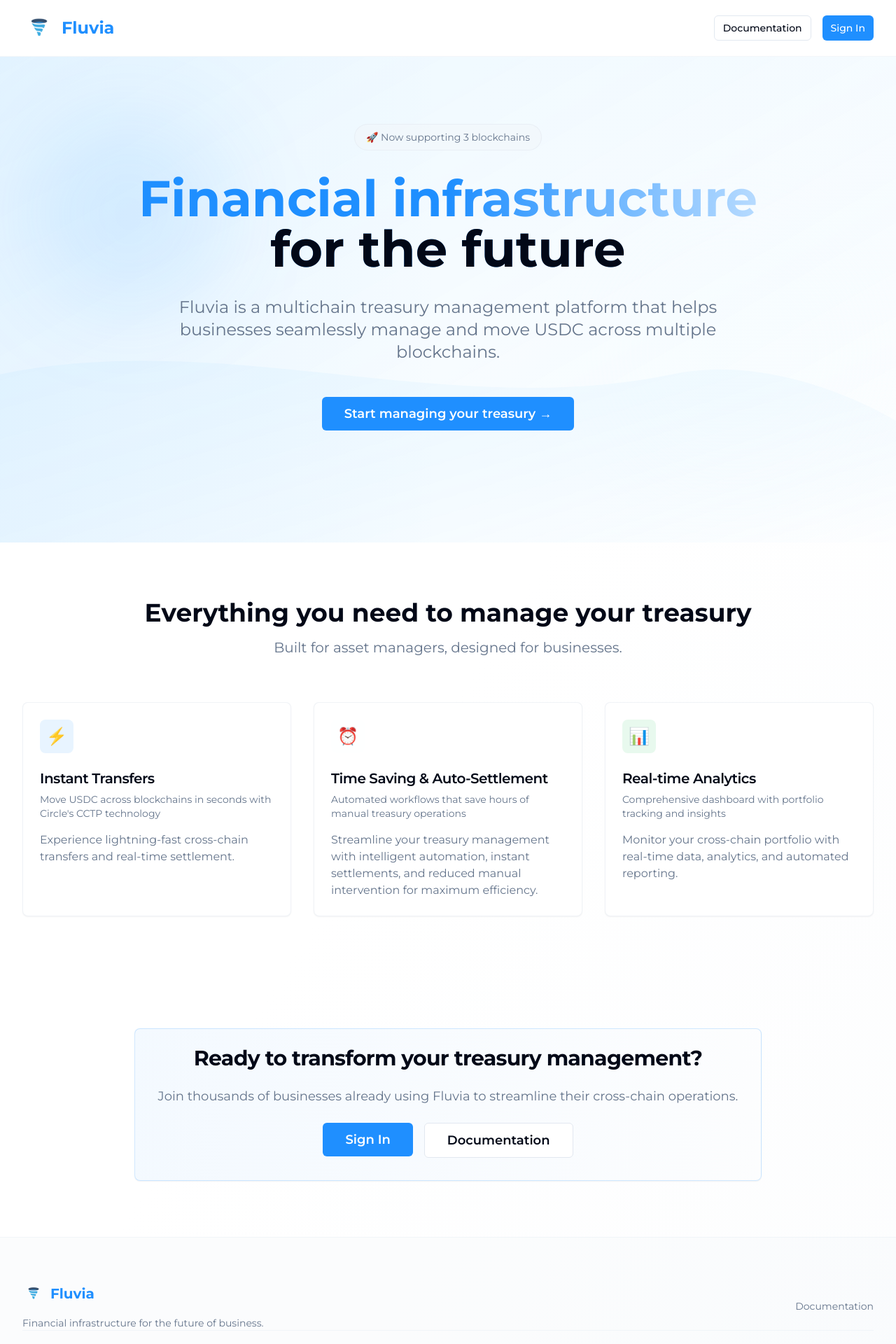
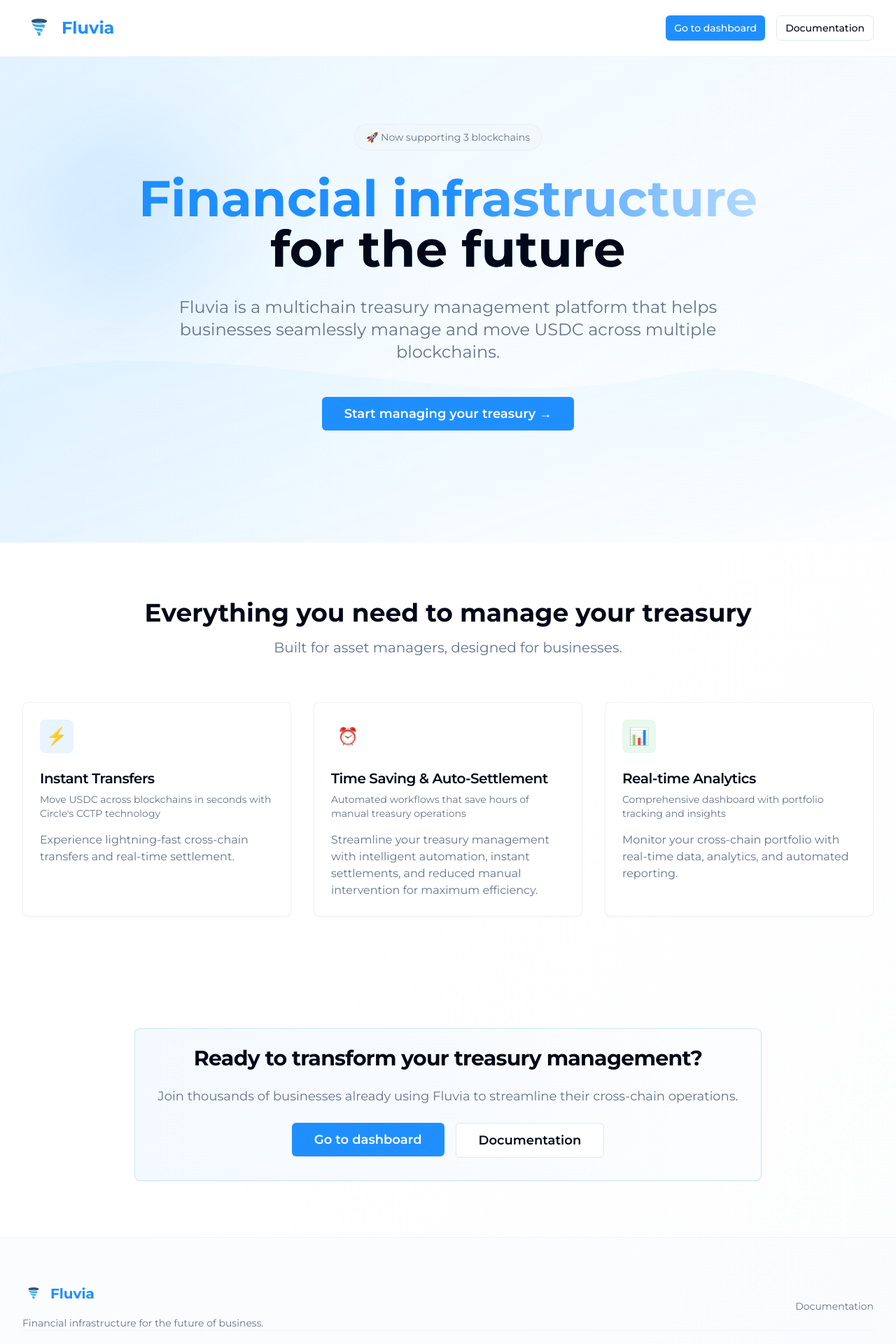
Before and after one commit to Octav-Labs/fluvia, a Next.js app in the folder frontend/: page / in a window 1280 px wide. Shown: the top 1920 px of the page at 70% size. Built offline with nearby package versions, Linux system fonts and the light colour scheme; no server answers; a web font is replaced by a local one.

Commit message:
update link on home page

```diff
--- a/frontend/pages/fluvias.tsx
+++ b/frontend/pages/fluvias.tsx
@@ -1,11 +1,11 @@
 import { useRouter } from "next/router";
 import { useState, useEffect } from "react";
-import { getAccessToken, usePrivy } from "@privy-io/react-auth";
+import { usePrivy } from "@privy-io/react-auth";
 import Head from "next/head";
 import DashboardLayout from "@/components/layout/dashboard-layout";
 import { DataTable, Column } from "@/components/ui/data-table";
 import { Badge } from "@/components/ui/badge";
-import { Card, CardContent } from "@/components/ui/card";
+
 import { AddFluviaDialog } from "@/components/add-fluvia-dialog";
 
 interface Fluvia {
--- a/frontend/pages/index.tsx
+++ b/frontend/pages/index.tsx
@@ -9,8 +9,10 @@
   CardHeader,
   CardTitle,
 } from "@/components/ui/card";
+import { useRouter } from "next/router";
 
 export default function Index() {
+  const router = useRouter();
   return (
     <div className="min-h-screen bg-gradient-to-br from-background via-background to-muted/20">
       {/* Header */}
@@ -19,11 +21,19 @@
           <div className="flex items-center justify-between">
             <Logo variant="full" size="lg" />
             <div className="flex items-center space-x-4">
-              <Button variant="outline" size="sm" className="hover:bg-primary hover:text-primary-foreground transition-colors">
+              <Button
+                size="sm"
+                className="bg-primary hover:bg-primary/90 text-primary-foreground"
+                onClick={() => router.push("/dashboard")}
+              >
+                Go to dashboard
+              </Button>
+              <Button
+                variant="outline"
+                size="sm"
+                className="hover:bg-primary hover:text-primary-foreground transition-colors"
+              >
                 Documentation
-              </Button>
-              <Button size="sm" className="bg-primary hover:bg-primary/90 text-primary-foreground">
-                Sign In
               </Button>
             </div>
           </div>
@@ -66,7 +76,11 @@
           </p>
 
           <div className="flex flex-col sm:flex-row gap-4 justify-center mb-16">
-            <Button size="lg" className="bg-primary hover:bg-primary/90 text-primary-foreground px-8 py-6 text-lg font-semibold">
+            <Button
+              size="lg"
+              onClick={() => router.push("/dashboard")}
+              className="bg-primary hover:bg-primary/90 text-primary-foreground px-8 py-6 text-lg font-semibold"
+            >
               Start managing your treasury →
             </Button>
           </div>
@@ -77,7 +91,9 @@
       <section className="py-20 px-4 sm:px-6 lg:px-8">
         <div className="max-w-7xl mx-auto">
           <div className="text-center mb-16">
-            <h2 className="text-4xl font-bold mb-4">Everything you need to manage your treasury</h2>
+            <h2 className="text-4xl font-bold mb-4">
+              Everything you need to manage your treasury
+            </h2>
             <p className="text-xl text-muted-foreground max-w-2xl mx-auto">
               Built for asset managers, designed for businesses.
             </p>
@@ -92,12 +108,14 @@
                 </div>
                 <CardTitle className="text-xl">Instant Transfers</CardTitle>
                 <CardDescription>
-                  Move USDC across blockchains in seconds with Circle's CCTP technology
+                  Move USDC across blockchains in seconds with Circle's CCTP
+                  technology
                 </CardDescription>
               </CardHeader>
               <CardContent>
                 <p className="text-muted-foreground">
-                  Experience lightning-fast cross-chain transfers and real-time settlement.
+                  Experience lightning-fast cross-chain transfers and real-time
+                  settlement.
                 </p>
               </CardContent>
             </Card>
@@ -108,14 +126,19 @@
                 <div className="w-12 h-12 bg-secondary/10 rounded-lg flex items-center justify-center mb-4 group-hover:bg-secondary/20 transition-colors">
                   <span className="text-2xl">⏰</span>
                 </div>
-                <CardTitle className="text-xl">Time Saving & Auto-Settlement</CardTitle>
+                <CardTitle className="text-xl">
+                  Time Saving & Auto-Settlement
+                </CardTitle>
                 <CardDescription>
-                  Automated workflows that save hours of manual treasury operations
+                  Automated workflows that save hours of manual treasury
+                  operations
                 </CardDescription>
               </CardHeader>
               <CardContent>
                 <p className="text-muted-foreground">
-                  Streamline your treasury management with intelligent automation, instant settlements, and reduced manual intervention for maximum efficiency.
+                  Streamline your treasury management with intelligent
+                  automation, instant settlements, and reduced manual
+                  intervention for maximum efficiency.
                 </p>
               </CardContent>
             </Card>
@@ -133,7 +156,8 @@
               </CardHeader>
               <CardContent>
                 <p className="text-muted-foreground">
-                  Monitor your cross-chain portfolio with real-time data, analytics, and automated reporting.
+                  Monitor your cross-chain portfolio with real-time data,
+                  analytics, and automated reporting.
                 </p>
               </CardContent>
             </Card>
@@ -150,15 +174,24 @@
                 Ready to transform your treasury management?
               </CardTitle>
               <CardDescription className="text-lg">
-                Join thousands of businesses already using Fluvia to streamline their cross-chain operations.
+                Join thousands of businesses already using Fluvia to streamline
+                their cross-chain operations.
               </CardDescription>
             </CardHeader>
             <CardContent className="pb-8">
               <div className="flex flex-col sm:flex-row gap-4 justify-center">
-                <Button size="lg" className="bg-primary hover:bg-primary/90 text-primary-foreground px-8 py-6 text-lg font-semibold">
-                  Sign In
+                <Button
+                  size="lg"
+                  className="bg-primary hover:bg-primary/90 text-primary-foreground px-8 py-6 text-lg font-semibold"
+                  onClick={() => router.push("/dashboard")}
+                >
+                  Go to dashboard
                 </Button>
-                <Button variant="outline" size="lg" className="px-8 py-6 text-lg font-semibold hover:bg-muted/50">
+                <Button
+                  variant="outline"
+                  size="lg"
+                  className="px-8 py-6 text-lg font-semibold hover:bg-muted/50"
+                >
                   Documentation
                 </Button>
               </div>
@@ -178,7 +211,10 @@
               </p>
             </div>
             <div className="mt-8 md:mt-0">
-              <a href="#" className="text-sm text-muted-foreground hover:text-foreground transition-colors">
+              <a
+                href="#"
+                className="text-sm text-muted-foreground hover:text-foreground transition-colors"
+              >
                 Documentation
               </a>
             </div>
```
